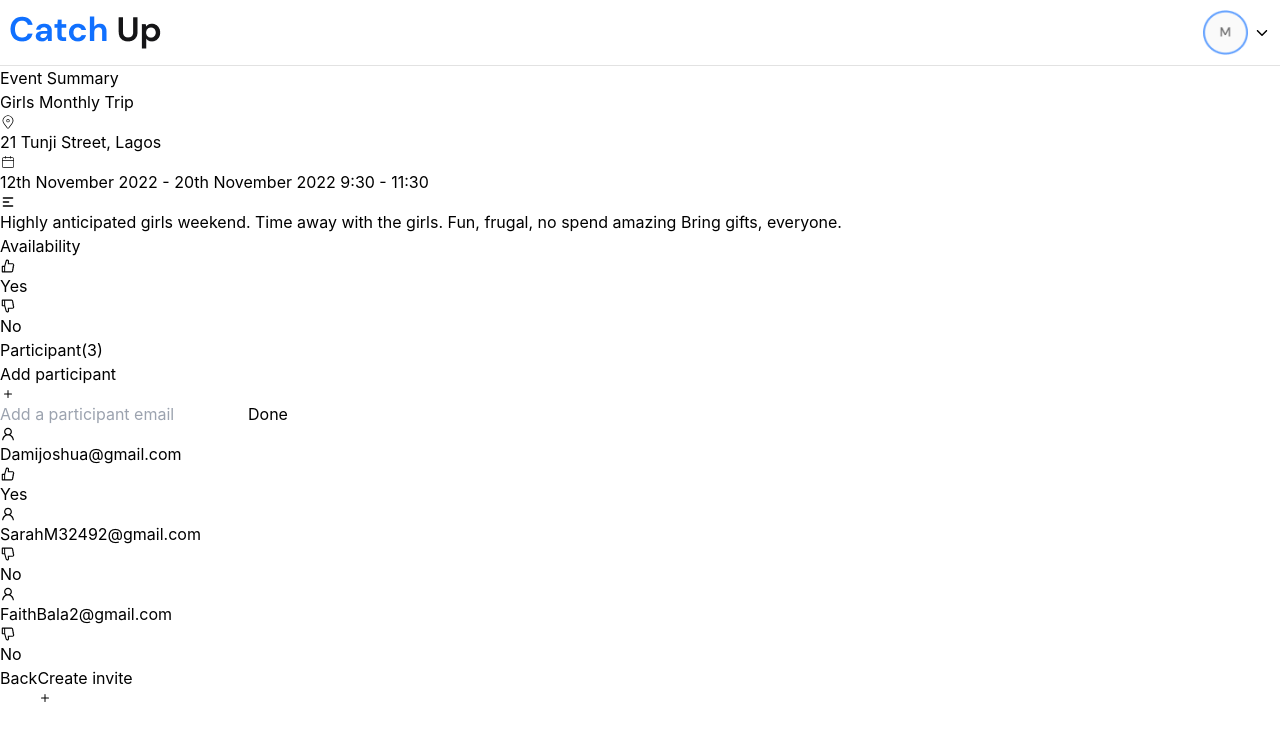
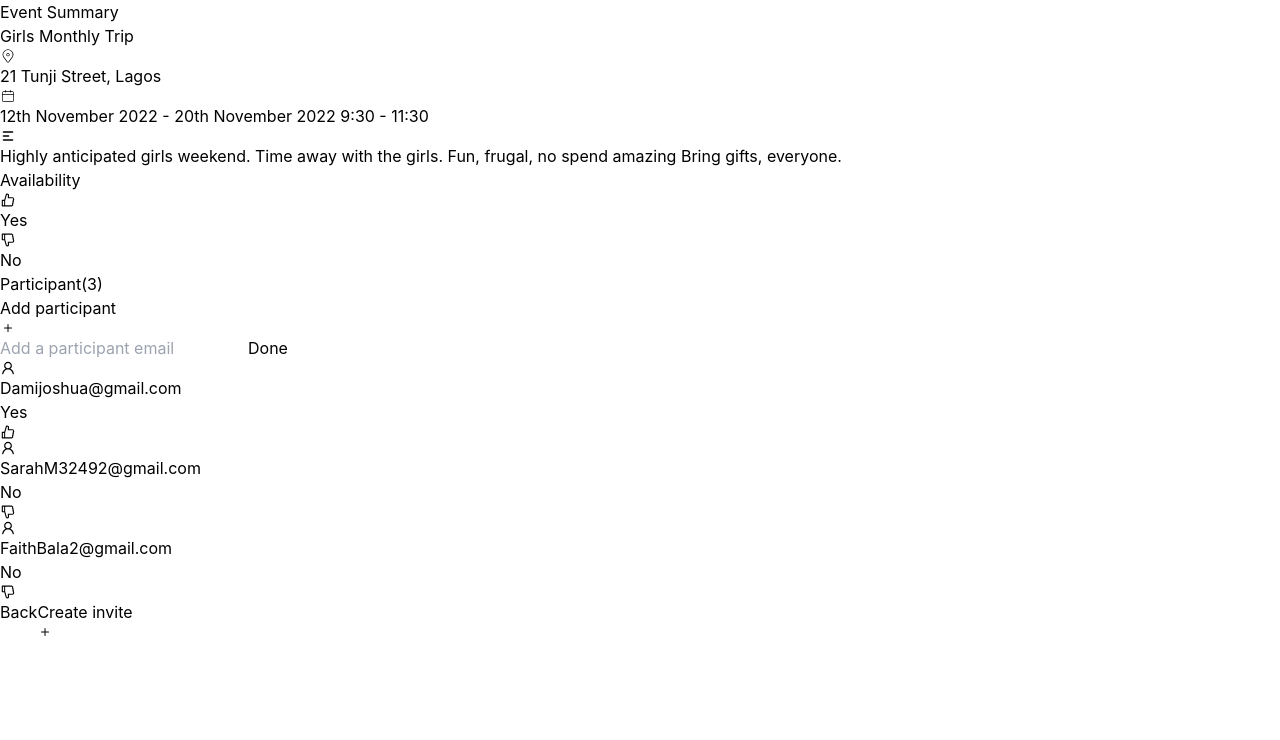
Before and after one commit to workshopapps/dinnerwithfriends.web, a React (Create React App) app: page /event_summary in a window 1280 px wide. Shown: the top 740 px of the page. Built offline with nearby package versions, Linux system fonts and the light colour scheme; a web font is replaced by a local one; what @material-tailwind/react would draw is missing.

Commit message:
feat(fro-20): linked the pages

```diff
--- a/src/pages/dashboard/EventSummary.jsx
+++ b/src/pages/dashboard/EventSummary.jsx
@@ -1,29 +1,40 @@
-import React from "react";
+import React, { useState } from "react";
 import { CiLocationOn, CiCalendar } from "react-icons/ci";
 import { CgMenuLeftAlt } from "react-icons/cg";
 import { AiOutlineLike, AiOutlineDislike, AiOutlineUser } from "react-icons/ai";
 import { BsPlus } from "react-icons/bs";
 import { Link } from "react-router-dom";
-import { Navbar } from "@material-tailwind/react";
-import Footer from "../../components/Footer";
-import { IoIosArrowDown } from "react-icons/io";
-import Dp from "../../assets/img/m-img.png";
-import CatchUp from "../../assets/img/Catch Up.png";
 import "../settingsPage/profilePage.css";
 
 const EventSummary = () => {
+  const [email, setEmail] = useState("");
+  const [participant, setParticipant] = useState([
+    {
+      email: "Damijoshua@gmail.com",
+      value: "Yes",
+    },
+    {
+      email: "SarahM32492@gmail.com",
+      value: "No",
+    },
+    {
+      email: "FaithBala2@gmail.com",
+      value: "No",
+    },
+  ]);
+  const addParticipant = (email) => {
+    const newParticipant = [...participant, { email, value: "Yes" }];
+    setParticipant(newParticipant);
+  };
+  const handleSubmit = (e) => {
+    e.preventDefault();
+    if (!email) return;
+    addParticipant(email);
+    setEmail("")
+  };
   return (
     <div>
-     <div className="profile_header">
-        <span className="catch__Up">
-          <img src={CatchUp} alt="" />
-        </span>
-        <div className="Dp__area">
-          <img src={Dp} alt="" className="profile__pic" />
-          <IoIosArrowDown />
-        </div>
-      </div>
-      <div className="mt-2 md:mx-14 mx-6 my-10">
+      <div className="mt-2 md:mx-14 mx-5 my-10">
         <h2 className="mt-10 text-3xl font-bold">Event Summary</h2>
         <div className="mt-4 border w-full p-5 rounded-lg shadow text-[#59595B]">
           <h5 className="text-2xl font-bold">Girls Monthly Trip</h5>
@@ -52,11 +63,15 @@ const EventSummary = () => {
         <div className="flex justify-between my-5">
           <p className="md:text-2xl text-xl font-bold">Availability</p>
           <div className="flex">
-            <div className="flex mr-4 items-center">
+            <div
+              className="flex mr-4 items-center"
+            >
               <AiOutlineLike className="text-2xl text-[#006600]" />
               <p className="text-xs ml-1.5">Yes</p>
             </div>
-            <div className="flex items-center">
+            <div
+              className="flex items-center"
+            >
               <AiOutlineDislike className="text-2xl text-[#CC0000]" />
               <p className="text-xs ml-1.5">No</p>
             </div>
@@ -69,53 +84,40 @@ const EventSummary = () => {
             <BsPlus />
           </button>
         </div>
-        <div className="w-full my-5 bg-[#E7F0FF] flex justify-betweenn py-2 px-3">
+        <div className="w-full my-5 bg-[#E7F0FF] flex justify-betweenn py-2 md:px-3 px-1">
           <input
             type="email"
             placeholder="Add a participant email"
-            className="outline-none border-none h-full bg-transparent py-3 px-4 w-11/12 text-[#7A6F6F]"
+            className="outline-none border-none h-full bg-transparent py-3 md:px-4 px-2 w-11/12 text-[#7A6F6F] md:text-base text-sm md:placeholder:text-base placeholder:text-sm"
+            value={email}
+            onChange={(e) => setEmail(e.target.value)}
           />
-          <button className="bg-[#1070FF] md:px-12 md:py-4 py-2.5 px-5 text-white rounded-lg">
+          <button
+            className="bg-[#1070FF] md:px-12 md:py-4 py-2.5 px-5 text-white rounded-lg"
+            onClick={handleSubmit}
+          >
             Done
           </button>
         </div>
         <div className="my-12">
-          <div className="flex justify-between mb-4">
+          {participant.map((invite, index) => (
+            <div className="flex justify-between mb-4" key={index}>
               <div className="flex text-[#59595B] items-center">
                 <AiOutlineUser className="text-xl" />
                 <p className="font-normal md:text-base text-sm md:ml-3 ml-2">
-                Damijoshua@gmail.com
+                  {invite.email}
                 </p>
               </div>
-            <div className="flex items-center">
+              <div className="flex items-center md:mr-8">
+                <p className="text-xs ml-1.5">{invite.value}</p>
+                {invite.value === "Yes" ? (
                   <AiOutlineLike className="text-2xl text-[#006600]" />
-              <p className="text-xs ml-1.5">Yes</p>
+                ) : (
+                  <AiOutlineDislike className="text-2xl text-[#CC0000]" />
+                )}
               </div>
             </div>
-          <div className="flex justify-between mb-4">
-            <div className="flex text-[#59595B] items-center">
-              <AiOutlineUser className="text-xl" />
-              <p className="font-normal md:text-base text-sm md:ml-3 ml-2">
-                SarahM32492@gmail.com
-              </p>
-            </div>
-            <div className="flex items-center">
-              <AiOutlineDislike className="text-2xl text-[#CC0000]" />
-              <p className="text-xs ml-1.5">No</p>
-            </div>
-          </div>
-          <div className="flex justify-between mb-4">
-            <div className="flex text-[#59595B] items-center">
-              <AiOutlineUser className="text-xl" />
-              <p className="font-normal md:text-base text-sm md:ml-3 ml-2">
-                FaithBala2@gmail.com
-              </p>
-            </div>
-            <div className="flex items-center">
-              <AiOutlineDislike className="text-2xl text-[#CC0000]" />
-              <p className="text-xs ml-1.5">No</p>
-            </div>
-          </div>
+          ))}
         </div>
         <div className="my-6 flex justify-between items-center">
           <Link to="/" className="text-xl font-semibold">
--- a/src/pages/invitee/EventInvite.jsx
+++ b/src/pages/invitee/EventInvite.jsx
@@ -1,7 +1,7 @@
-import React from 'react'
+import React from "react";
 import Navbar from "../../components/Navbar";
 import Footer from "../../components/Footer";
-import { Link } from 'react-router-dom';
+import { Link } from "react-router-dom";
 
 const EventInvite = () => {
   return (
@@ -24,6 +24,7 @@ const EventInvite = () => {
                 type="text"
                 placeholder="John Doe"
                 className="outline-none border border-[#898989] rounded md:w-[477px] w-full px-3 py-3 text-base font-medium"
+                required
               />
             </div>
             <div className="my-4 grid">
@@ -32,6 +33,7 @@ const EventInvite = () => {
                 type="email"
                 placeholder="JohnDoe@gmail.com"
                 className="outline-none border border-[#898989] rounded md:w-[477px] w-full px-3 py-3 text-base font-medium"
+                required
               />
             </div>
             <div className="my-4 grid">
@@ -42,22 +44,29 @@ const EventInvite = () => {
                 type="datetime-local"
                 placeholder="17/11/2022 - 3pm"
                 className="outline-none border border-[#898989] rounded md:w-[477px] w-full px-3 py-3 text-base font-medium"
+                required
               />
             </div>
             <div className="my-7 flex justify-between">
-              <Link to={'/event_invite/event_invite_response'} className="rounded bg-[#1070FF] text-white py-2.5 md:px-3 px-2 text-lg">
+              <Link
+                to={"/event_invite/event_invite_response"}
+                className="rounded bg-[#1070FF] text-white py-2.5 md:px-3 px-2 text-lg"
+              >
                 Accept Invite
               </Link>
-              <button className="rounded border border-[#0056D6] text-[#0056D6] py-2.5 md:px-3 px-2 text-lg">
+              <Link
+                to={"/"}
+                className="rounded border border-[#0056D6] text-[#0056D6] py-2.5 md:px-3 px-2 text-lg"
+              >
                 Decline Invite
-              </button>
+              </Link>
             </div>
           </form>
         </div>
       </div>
       <Footer />
     </div>
-  )
-}
+  );
+};
 
-export default EventInvite
+export default EventInvite;
--- a/src/pages/invitee/EventInviteResponse.jsx
+++ b/src/pages/invitee/EventInviteResponse.jsx
@@ -8,8 +8,8 @@ const EventInviteResponse = () => {
   return (
     <div>
       <Navbar />
-      <div className="my-20 flex flex-col items-center justify-center text-center">
-        <div className="bg-[#00CC00] h-[55px] w-[55px] rounded-full flex justify-center items-center my-5 text-white">
+      <div className="my-20 md:mx-0 mx-3  flex flex-col items-center justify-center text-center">
+        <div className="bg-[#00CC00] h-[55px] w-[55px] rounded-full flex justify-center items-center md:my-5 my-2 text-white">
           <IoCheckmark className="text-white text-3xl" />
         </div>
         <div className="my-5">
@@ -21,7 +21,7 @@ const EventInviteResponse = () => {
             the main time, you can try creating your own events with CatchUp
           </p>
           <Link to={"/"} className="my-10">
-            <button className="my-8 bg-[#1070FF] rounded text-white text-xl px-4 py-2.5">
+            <button className="my-8 bg-[#1070FF] rounded text-white text-lg px-4 py-2.5">
               Give CatchUp a Try
             </button>
           </Link>
```
Lines whose indentation alone changed are shown as unchanged.
